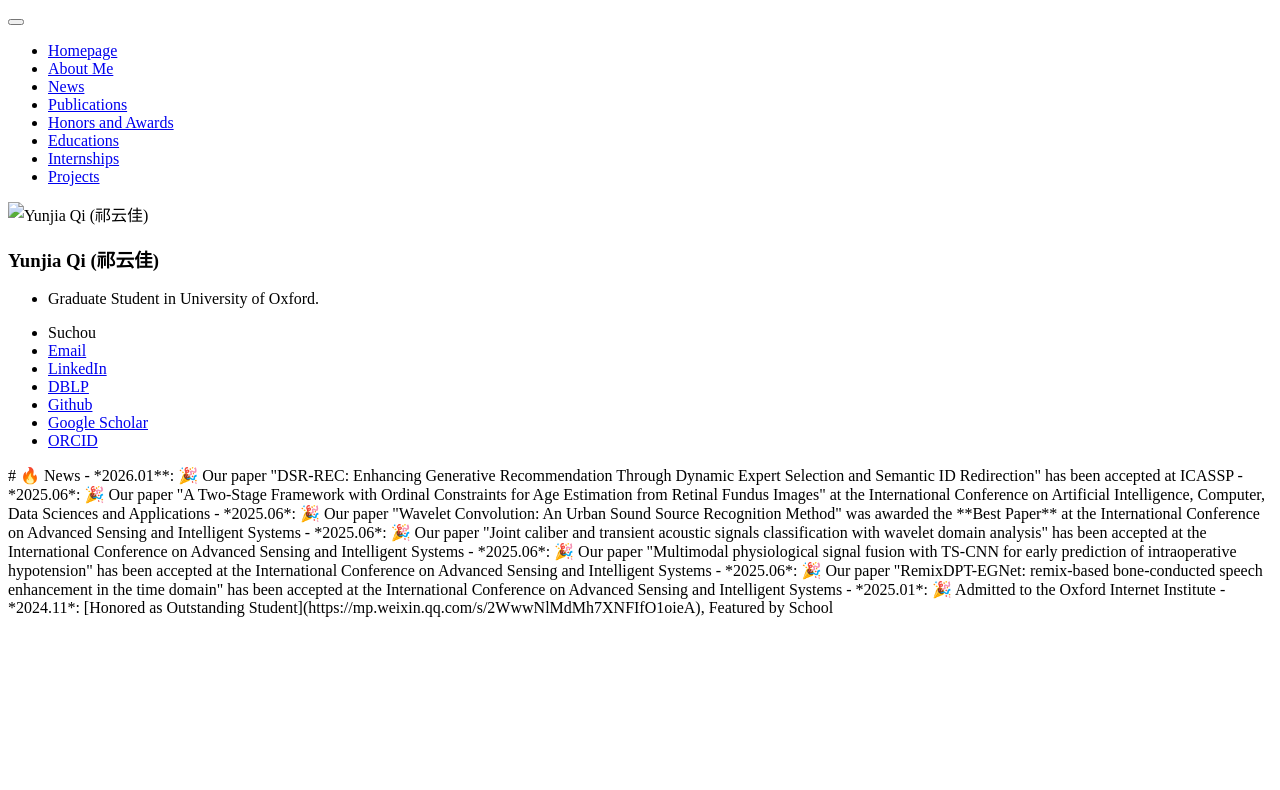
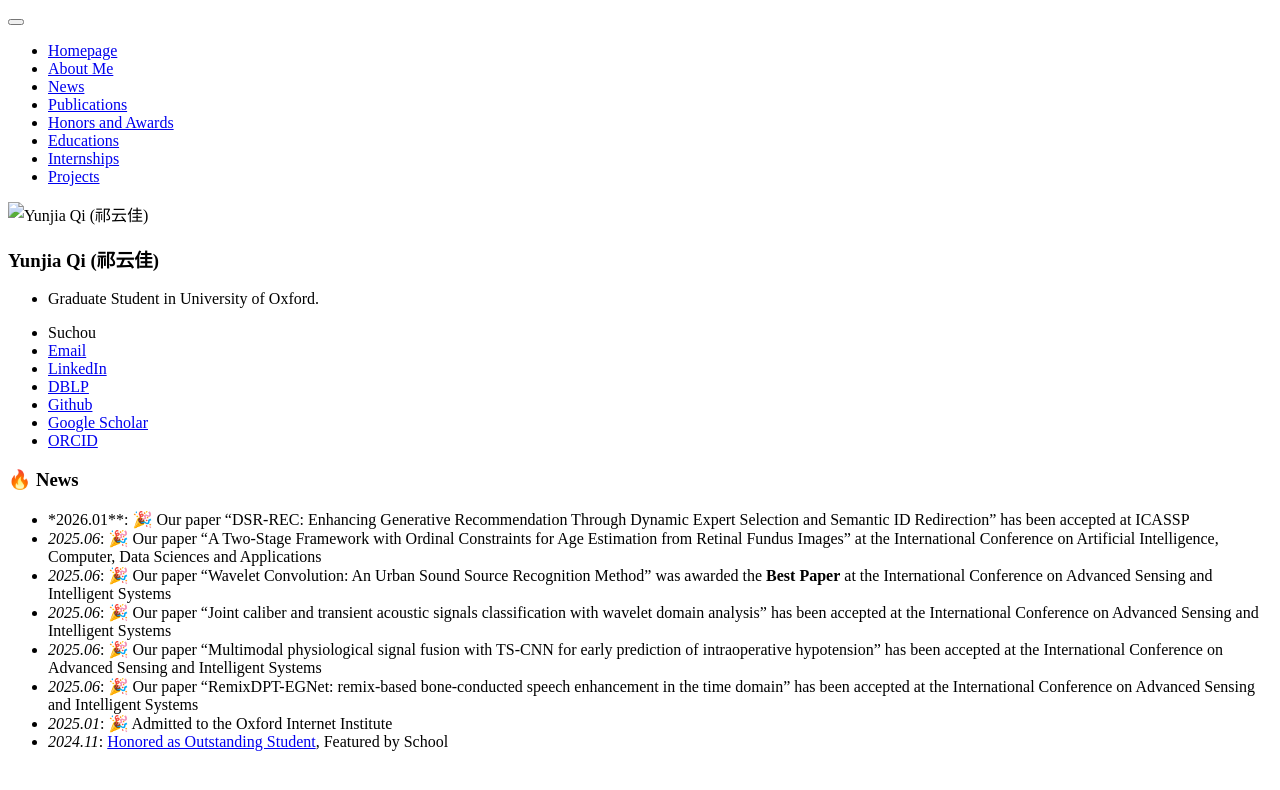
Before and after one commit to QiYunjia/QiYunjia.github.io, a Jekyll site: the page built from _pages/includes/news.md, in a window 1280 px wide. Shown: the top 790 px of the page. Built offline with Jekyll 4.4.1, drawn with Linux system fonts in a browser that asks for light colours; our own code applies the rules of GitHub Pages for plain Markdown files; part of the change alters nothing that is shown.

Commit message:
Update news.md

```diff
--- a/_pages/includes/news.md
+++ b/_pages/includes/news.md
@@ -1,7 +1,4 @@
-<div style="
-    height: clamp(300px, 30vh, 500px);
-    overflow-y: auto;
-">
+
 
 # 🔥 News
 - *2026.01**: 🎉 Our paper "DSR-REC: Enhancing Generative Recommendation Through Dynamic Expert Selection and Semantic ID Redirection" has been accepted at ICASSP
@@ -12,5 +9,3 @@
 - *2025.06*: 🎉 Our paper "RemixDPT-EGNet: remix-based bone-conducted speech enhancement in the time domain" has been accepted at the International Conference on Advanced Sensing and Intelligent Systems
 - *2025.01*: 🎉 Admitted to the Oxford Internet Institute
 - *2024.11*: [Honored as Outstanding Student](https://mp.weixin.qq.com/s/2WwwNlMdMh7XNFIfO1oieA), Featured by School
-
-</div>
```
